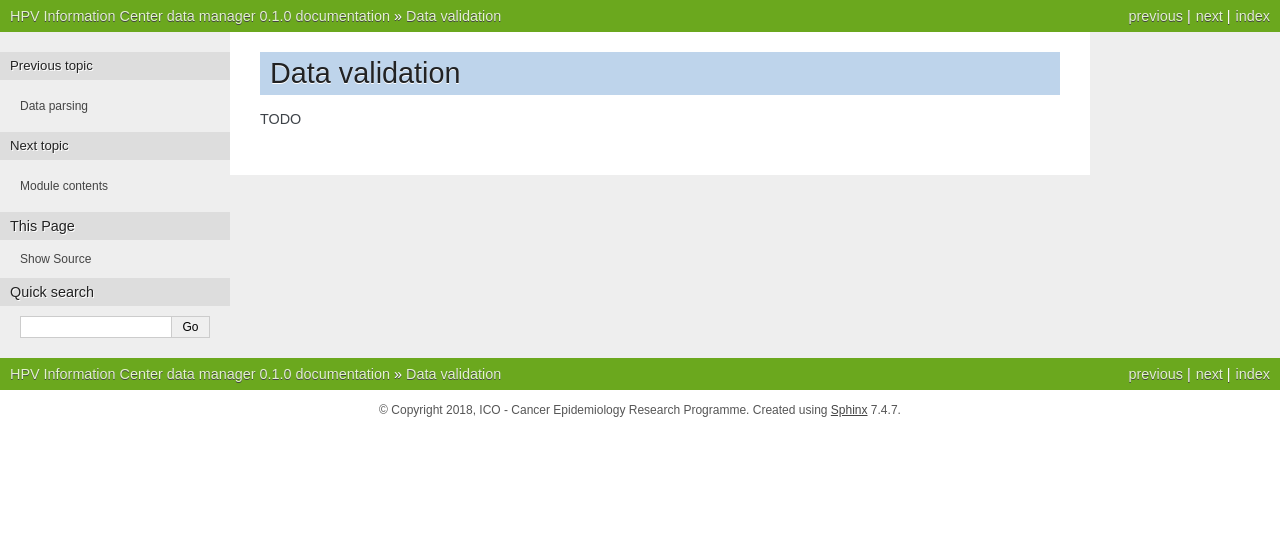
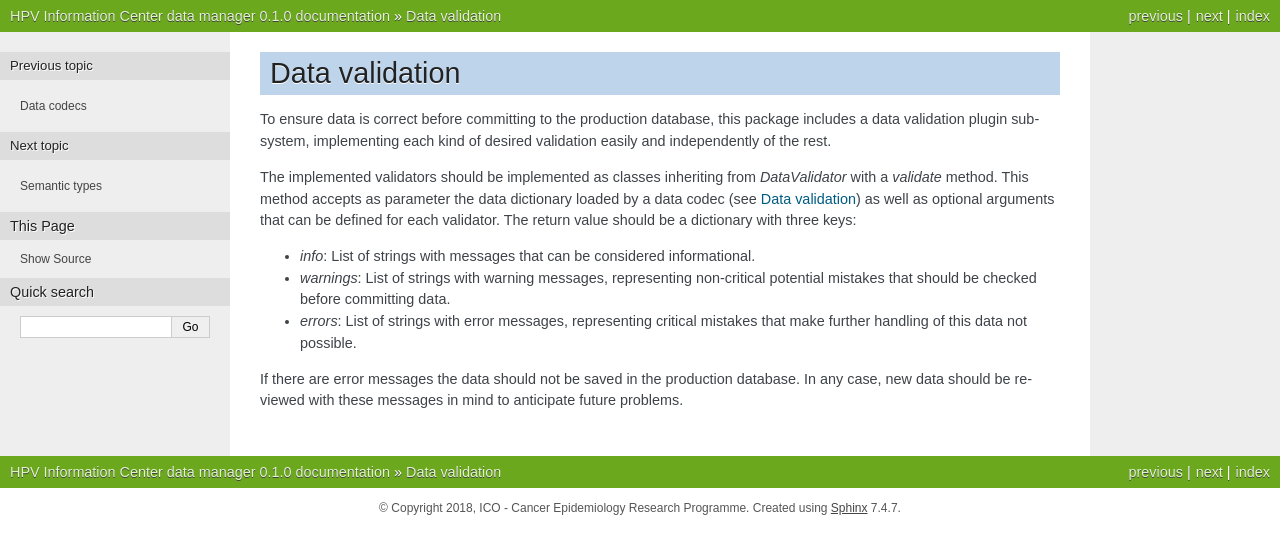
Before and after one commit to hpv-information-centre/infocentre_data_manager, a Sphinx documentation site: the page built from doc/data_validation.rst, in a window 1280 px wide. Shown: the top 554 px of the page. Built offline with Sphinx 7.4.7, drawn with Linux system fonts in a browser that asks for light colours; pages that are not in the unit, such as notebooks, are missing from menus.

```diff
--- a/doc/data_validation.rst
+++ b/doc/data_validation.rst
@@ -3,4 +3,12 @@
 Data validation
 ===============
 
-TODO
+To ensure data is correct before committing to the production database, this package includes a data validation plugin subsystem, implementing each kind of desired validation easily and independently of the rest.
+
+The implemented validators should be implemented as classes inheriting from *DataValidator* with a *validate* method. This method accepts as parameter the data dictionary loaded by a data codec (see :ref:`data_validation`) as well as optional arguments that can be defined for each validator. The return value should be a dictionary with three keys:
+
+* *info*: List of strings with messages that can be considered informational.
+* *warnings*: List of strings with warning messages, representing non-critical potential mistakes that should be checked before committing data.
+* *errors*: List of strings with error messages, representing critical mistakes that make further handling of this data not possible.
+
+If there are error messages the data should not be saved in the production database. In any case, new data should be reviewed with these messages in mind to anticipate future problems.
```
Also changed, not shown: doc/codecs.rst (renamed from doc/data_parsing.rst, +3 -4 lines), doc/index.rst (+3 -7 lines), doc/semantic_types.rst (added, +11 -0 lines).
